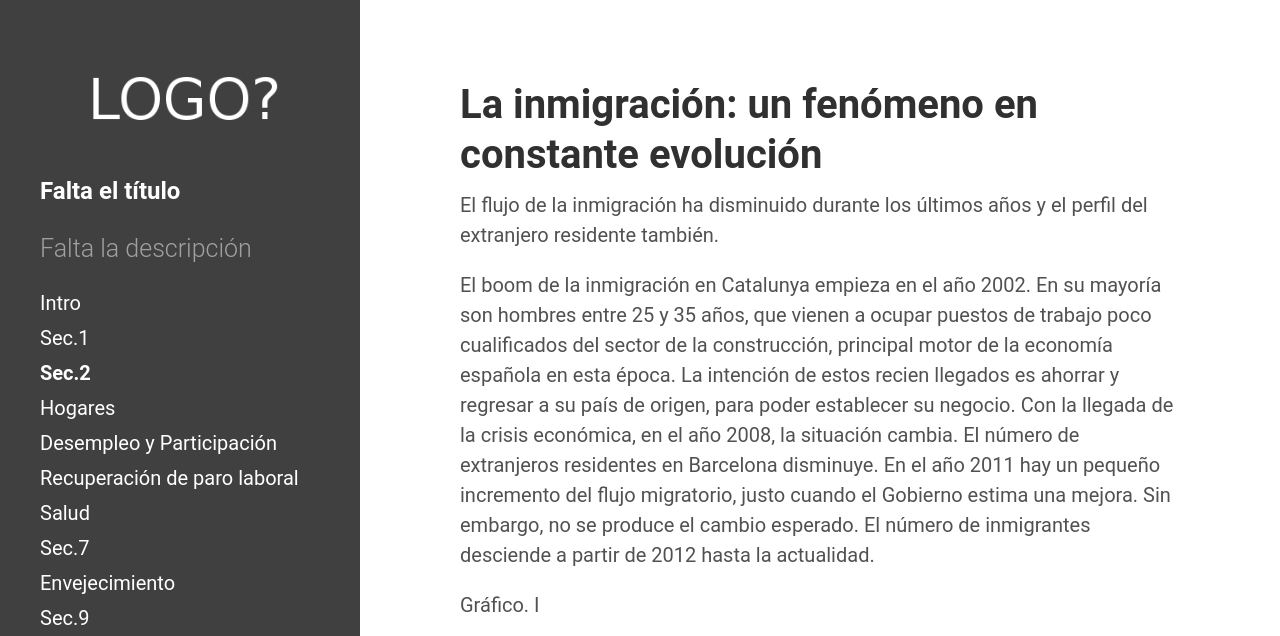
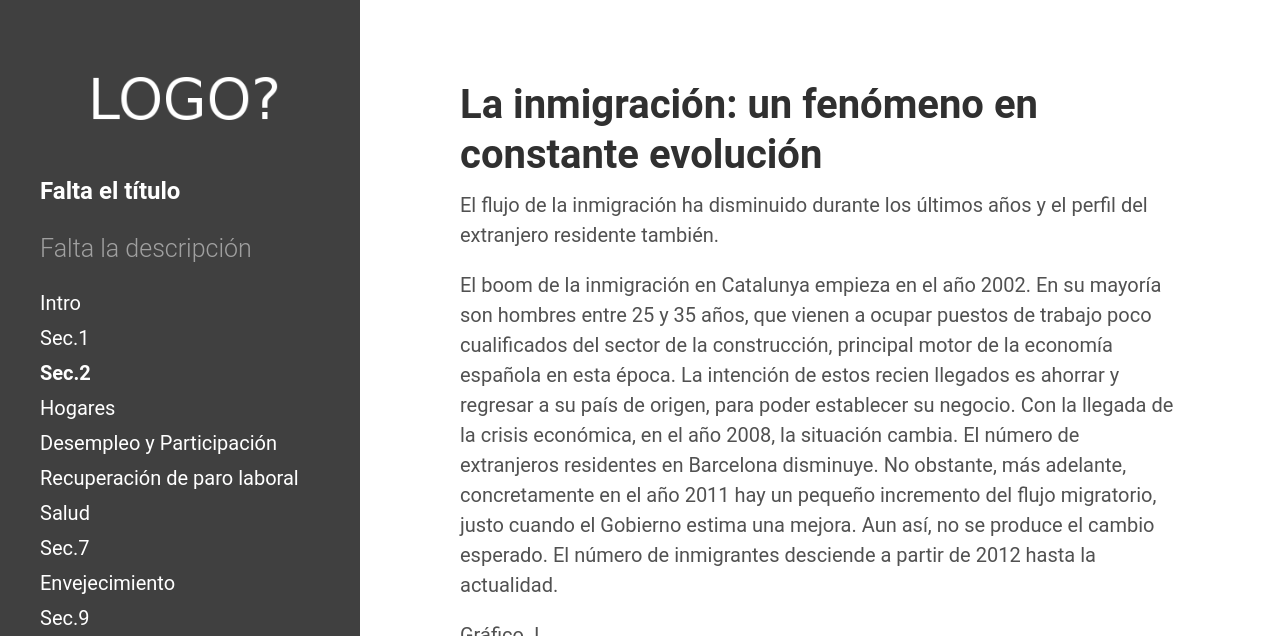
Before and after one commit to mper-bcn-ny/2017-metro, a Jekyll site: the page built from _posts/2017-02-19-seccion_2.md, in a window 1280 px wide and 900 px high, cut to the strip 0-636 px from the top of the window. Built offline with Jekyll 4.4.1, drawn with Linux system fonts in a browser that asks for light colours; some of the changed text lies outside the part shown.

Commit message:
Update 2017-02-19-seccion_2.md

```diff
--- a/_posts/2017-02-19-seccion_2.md
+++ b/_posts/2017-02-19-seccion_2.md
@@ -4,13 +4,11 @@ title: "La inmigración: un fenómeno en constante evolución"
 navigation: Sec.2
 ---
 
-
-
 El flujo de la inmigración ha disminuido durante los últimos años y el perfil del extranjero residente también.
 
 El boom de la inmigración en Catalunya empieza en el año 2002. En su mayoría son hombres entre 25 y 35 años, que vienen a ocupar puestos de trabajo poco cualificados del sector de la construcción, principal motor de la economía española en esta época.
 La intención de estos recien llegados es ahorrar y regresar a su país de origen, para poder establecer su negocio.
-Con la llegada de la crisis económica, en el año 2008, la situación cambia. El número de extranjeros residentes en Barcelona disminuye. En el año 2011 hay un pequeño incremento del flujo migratorio, justo cuando el Gobierno estima una mejora. Sin embargo, no se produce el cambio esperado. El número de inmigrantes desciende a partir de 2012 hasta la actualidad.
+Con la llegada de la crisis económica, en el año 2008, la situación cambia. El número de extranjeros residentes en Barcelona disminuye. No obstante, más adelante, concretamente en el año 2011 hay un pequeño incremento del flujo migratorio, justo cuando el Gobierno estima una mejora. Aun así, no se produce el cambio esperado. El número de inmigrantes desciende a partir de 2012 hasta la actualidad.
 
 Gráfico. I
 
@@ -21,9 +19,7 @@ Desde que ha mermado el empleo en el ámbito de la construcción, el perfil del
 Gráfico. II
 <iframe width="700" height="400" scrolling="no" frameborder="no" src="https://fusiontables.google.com/embedviz?containerId=googft-gviz-canvas&amp;viz=GVIZ&amp;t=LINE_AGGREGATE&amp;isXyPlot=true&amp;bsize=0.0&amp;q=select+col0%2C+col1%2C+col2+from+1Sz_2EjDP0MTf2g6nNyCYWOfCqAiIcVG4psP8_V96&amp;qrs=+where+col0+%3E%3D+&amp;qre=+and+col0+%3C%3D+&amp;qe=+order+by+col0+asc&amp;uiversion=2&amp;gco_forceIFrame=true&amp;gco_hasLabelsColumn=true&amp;width=700&amp;height=400"></iframe>
 
-Mapa sobre el número de extranjeros residentes en Barcelona por barrios:
-
-https://fusiontables.google.com/data?docid=1BGS9rXECdWlRvOCeKOTWIMWrT_gtSnKQJQALLA4Q#chartnew:id=3
+<b> Mapa sobre el número de extranjeros residentes en Barcelona por barrios:</b>
 
 El mapa muestra dos partes claramente diferenciadas. Desde la Avenida Diagonal hacia el mar se encuentran los distritos que contienen más inmigración. Se trata de zonas con una renta por capita inferior o igual a la media, lo que supone una ventaja para aquellos que vienen a trabajar para ahorrar.
 Los distritos que contienen los barrios con más inmigración son el de Eixample (territorio más poblado de Barcelona), Ciutat Vella y Sant Martí.
@@ -31,8 +27,6 @@ Los distritos que contienen los barrios con más inmigración son el de Eixample
 Por el contrario, la zona alta de la ciudad suele tener el porcentaje más bajo de inmigración. Torre Baró se presenta como una excepción. A pesar de estar por encima de la Diagonal, está muy alejado del centro de Barcelona y próximo al Barrio del Besós.
 Cabe destacar que Sarrià-Sant Gervasi, Les Corts y Gràcia son los distritos que presentan los barrios con un menor porcentaje de Inmigración. Esta tendencia es debida a que la renta por cápita de estas zonas es superior a la media de Barcelona, donde predomina el barrio de Pedralves.
 
-
-
 L3 en relación a la proporción de inmigrantes en Barcelona.
 
 <iframe width="700" height="400" scrolling="no" frameborder="no" src="https://fusiontables.google.com/embedviz?containerId=googft-gviz-canvas&amp;q=select+col2%3E%3E1%2C+col2%3E%3E0%2C+col10%3E%3E1+from+1BGS9rXECdWlRvOCeKOTWIMWrT_gtSnKQJQALLA4Q+order+by+col10%3E%3E1+asc+limit+27&amp;viz=GVIZ&amp;t=LINE&amp;uiversion=2&amp;gco_forceIFrame=true&amp;gco_hasLabelsColumn=true&amp;gco_vAxes=%5B%7B%22title%22%3Anull%2C+%22minValue%22%3Anull%2C+%22maxValue%22%3Anull%2C+%22useFormatFromData%22%3Atrue%2C+%22viewWindow%22%3A%7B%22max%22%3Anull%2C+%22min%22%3Anull%7D%7D%2C%7B%22useFormatFromData%22%3Atrue%2C+%22viewWindow%22%3A%7B%22max%22%3Anull%2C+%22min%22%3Anull%7D%2C+%22minValue%22%3Anull%2C+%22maxValue%22%3Anull%7D%5D&amp;gco_useFirstColumnAsDomain=true&amp;gco_legacyScatterChartLabels=true&amp;gco_curveType=&amp;gco_booleanRole=certainty&amp;gco_lineWidth=2&amp;gco_hAxis=%7B%22useFormatFromData%22%3Atrue%2C+%22minValue%22%3Anull%2C+%22maxValue%22%3Anull%2C+%22viewWindow%22%3Anull%2C+%22viewWindowMode%22%3Anull%7D&amp;gco_legend=none&amp;gco_series=%7B%220%22%3A%7B%22color%22%3A%22%236aa84f%22%2C+%22lineWidth%22%3A4%7D%2C+%221%22%3A%7B%22targetAxisIndex%22%3A1%2C+%22color%22%3A%22none%22%7D%7D&amp;att=true&amp;width=700&amp;height=385"></iframe>
```
